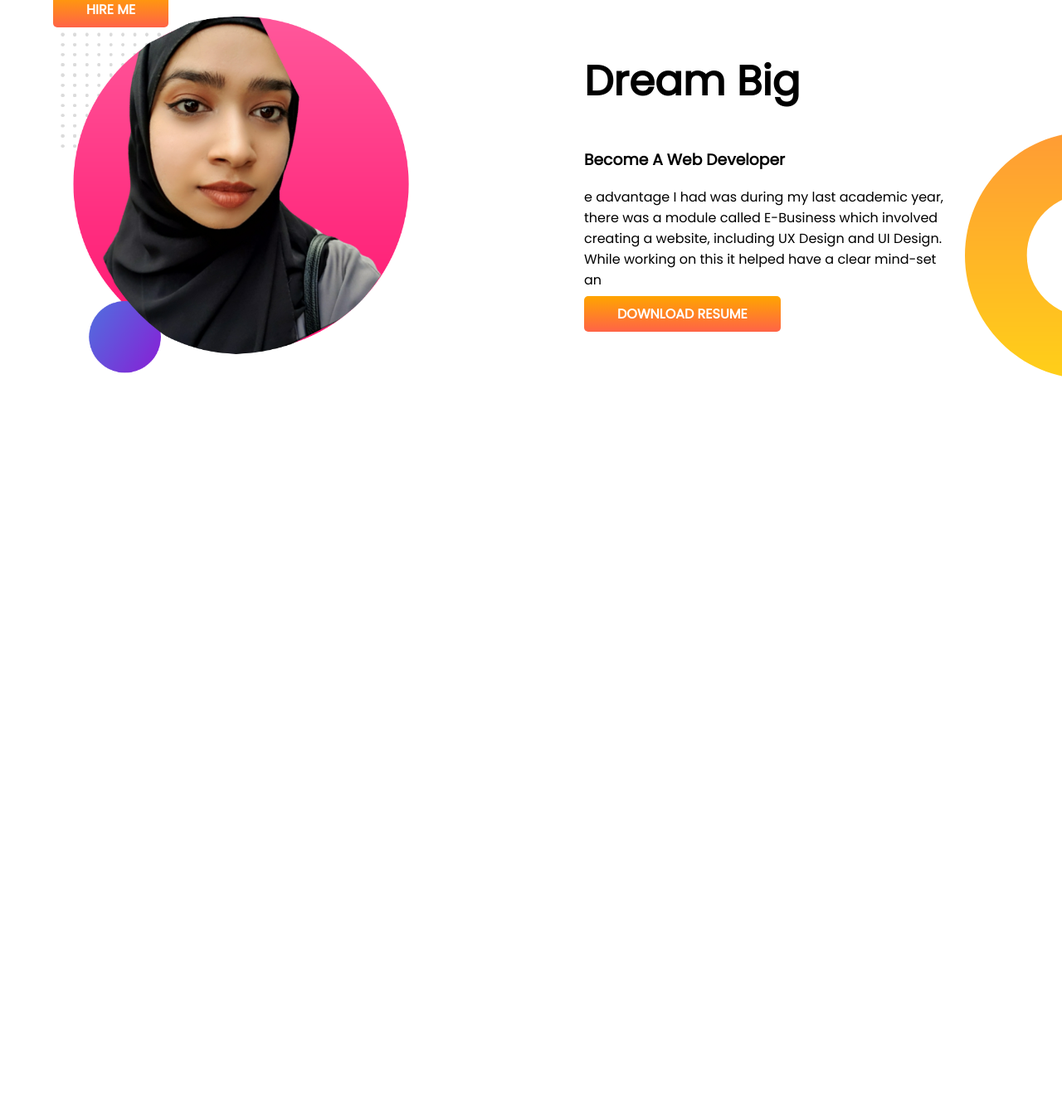
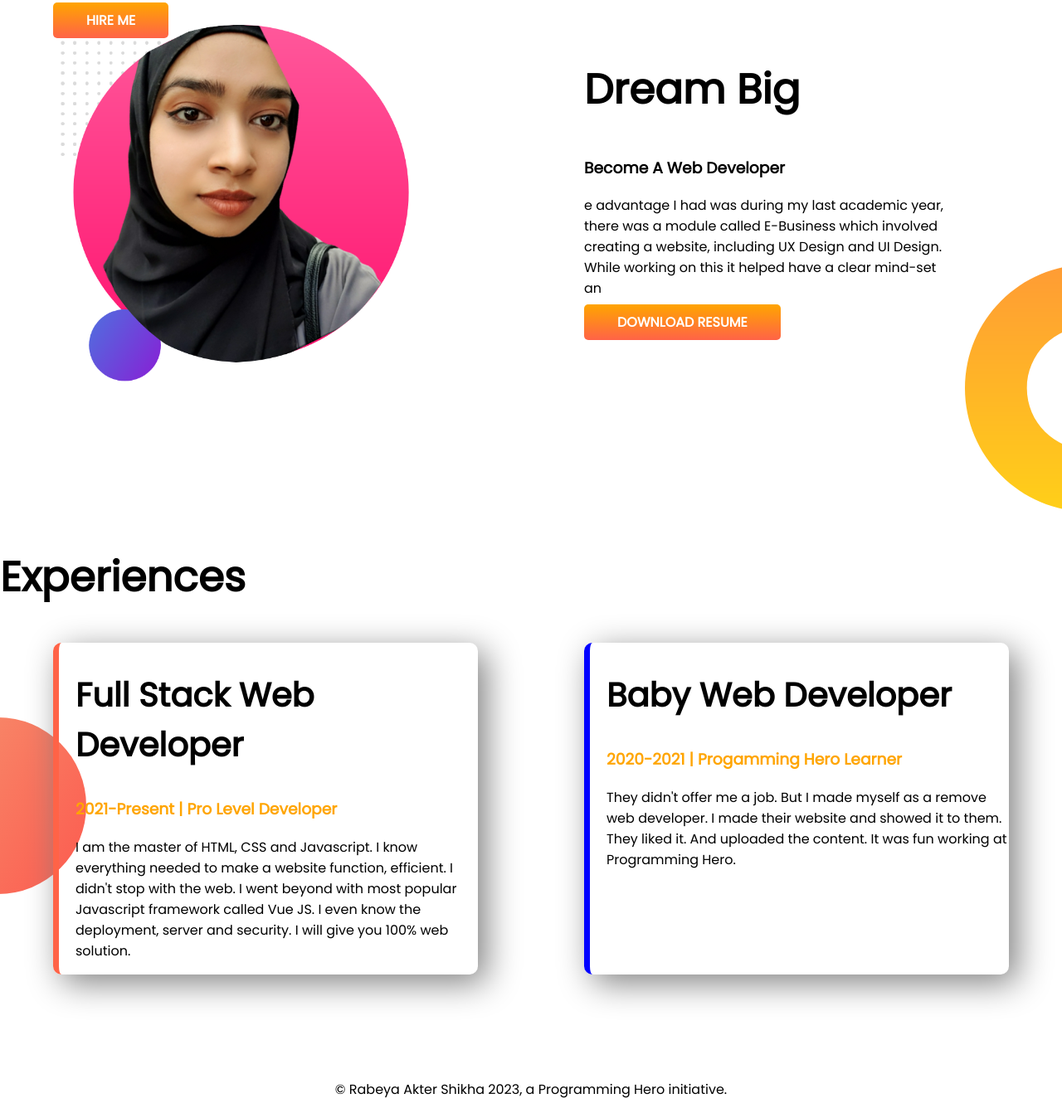
Before and after one commit to RabeyaAS/developer-portfolio, a plain HTML site: page index.html in a window 1280 px wide. Shown: the part 746-2088 px from the top of the page at 83% size. Before the commit the page ends 1216 px from the top, so only its background shows below. Drawn offline with Linux system fonts and the light colour scheme.

Commit message:
styled-border-added-footer

```diff
--- a/index.html
+++ b/index.html
@@ -14,7 +14,7 @@
 </head>
 
 <body>
-    <section class="top-banner">
+    <section class="top-banner flexible-container">
         <div class="half-width">
             <h1>Welcome to</h1>
             <h1><span class="name-color">Rabeya Akter Shikha's</span> World!</h1>
@@ -38,7 +38,7 @@
             <img src="developer-portfolio-master/developer-portfolio-master/images/my-image-bg.png" alt="">
         </div>
     </section>
-    <section class="dream-big">
+    <section class="dream-big flexible-container">
         <div class="half-width">
             <img src="developer-portfolio-master/developer-portfolio-master/images/my-image-bg2.png" alt="">
         </div>
@@ -51,7 +51,25 @@
             <a class="link-button" target="_blank" href="">DOWNLOAD RESUME</a>
         </div>
     </section>
+    <section class="experience-area">
+        <h1>Experiences</h1>
+        <div class="flexible-container">
+            <div id="full-stack-developer" class="experience-item">
+                <h2>Full Stack Web Developer</h2>
+                <h3 class="name-color">2021-Present | Pro Level Developer</h3>
+                <p>I am the master of HTML, CSS and Javascript. I know everything needed to make a website function, efficient. I didn't stop with the web. I went beyond with most popular Javascript framework called Vue JS. I even know the deployment, server and security. I will give you 100% web solution.</p>
+            </div>
+            <div id="baby-web-developer" class="experience-item">
+                <h2>Baby Web Developer</h2>
+                <h3 class="name-color">2020-2021 | Progamming Hero Learner</h3>
+                <p>They didn't offer me a job. But I made myself as a remove web developer. I made their website and showed it to them. They liked it. And uploaded the content. It was fun working at Programming Hero.</p>
+            </div>
+        </div>
+    </section>
 
+<footer>
+    <p>© Rabeya Akter Shikha 2023, a Programming Hero initiative.</p>
+</footer>
 
 
 
--- a/style.css
+++ b/style.css
@@ -5,17 +5,20 @@ body{
 h1{
     font-size: 50px;
 }
+h2{
+    font-size: 40px;
+}
 .name-color{
     color: orange;
 }
-section{
+.flexible-container{
     display: flex;
-    justify-content:first baseline;
-    margin-bottom: 1%;
+    margin-bottom: 10px;
 
 }
 .half-width{
     width: 50%;
+    padding-top: 1%;
     padding-left: 5%;
     padding-right: 0%;
     block-size: 50px;
@@ -53,4 +56,29 @@ section{
     background-image: url(developer-portfolio-master/developer-portfolio-master/images/dream-bg.png);
     background-repeat: no-repeat;
     background-position: bottom right;
+    padding-bottom: 150px;
 }
+.experience-area{
+    background-image: url(developer-portfolio-master/developer-portfolio-master/images/exp-bg.png);
+    background-repeat: no-repeat;
+    background-position: left;
+    padding-bottom: 100px;
+}
+.experience-item{
+    width: 40%;
+    margin-left: 5%;
+    margin-right: 5%;
+    padding-left: 20px;
+    border-radius: 10px;
+    box-shadow: 10px 10px 40px gray;
+}
+#full-stack-developer{
+    border-left: 7px solid tomato;
+}
+#baby-web-developer{
+    border-left: 7px solid blue;
+}
+
+footer p{
+    text-align: center;
+}
```
